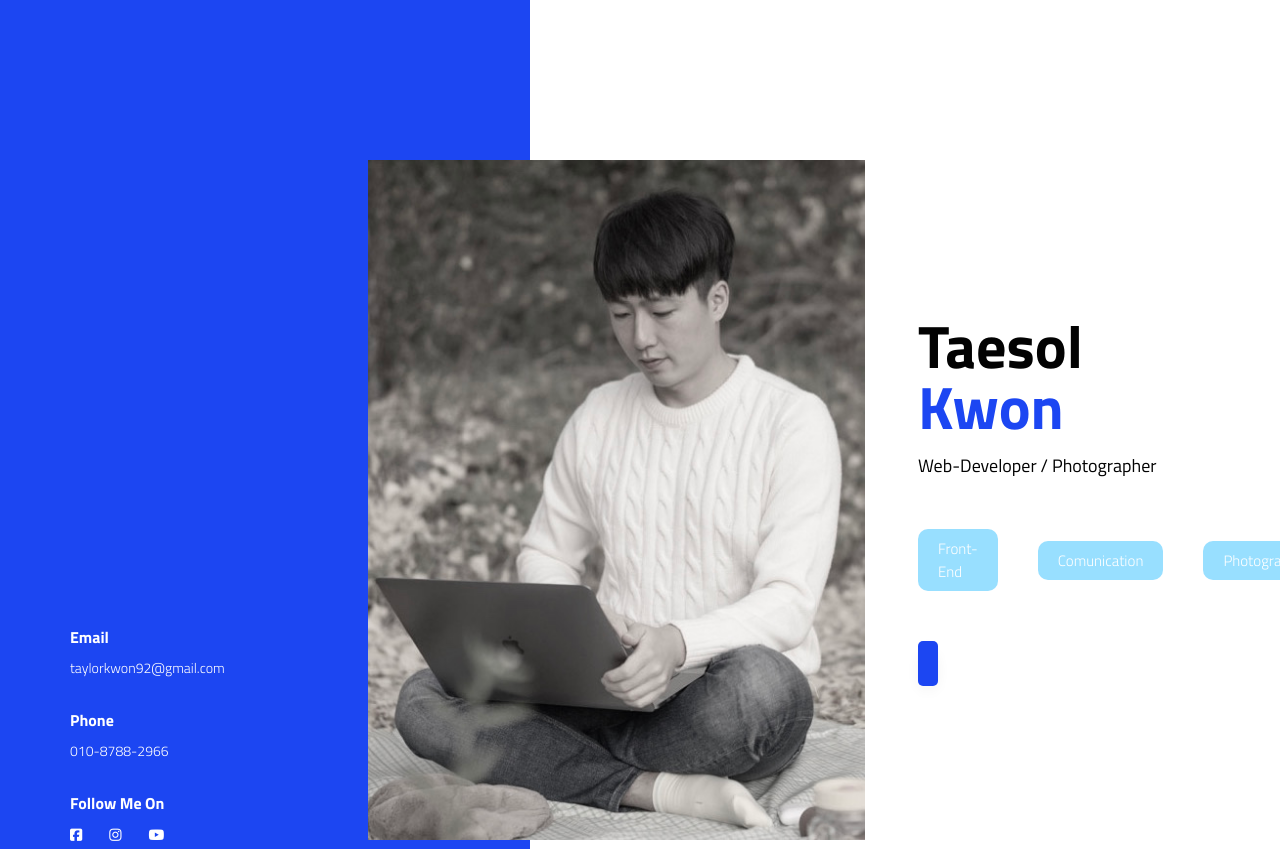
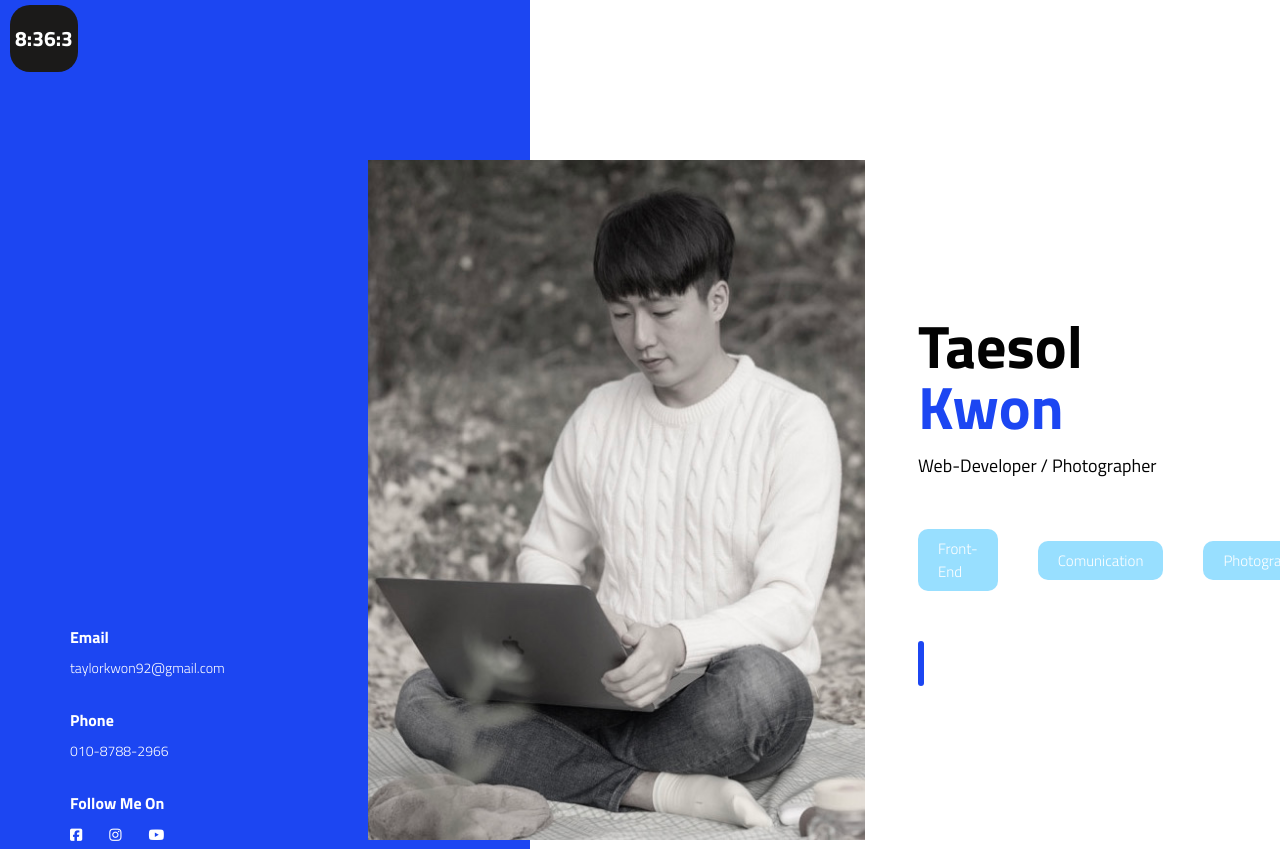
Before and after one commit to Wanderlust-sol/self-introduction, a plain HTML site: page index.html in a window 1280 px wide. Shown: the top 849 px of the page. Drawn offline with Linux system fonts and the light colour scheme.

Commit message:
js-clock
Add clock

```diff
--- a/clock.js
+++ b/clock.js
@@ -0,0 +1,16 @@
+const clockContainer = document.querySelector(".js-clock"),
+  clockTitle = clockContainer.querySelector("h2");
+
+function getTime() {
+  const date = new Date();
+  const minutes = date.getMinutes();
+  const seconds = date.getSeconds();
+  const hours = date.getHours();
+  clockTitle.innerText = `${hours}:${minutes}:${seconds}`;
+}
+
+function init() {
+  getTime();
+}
+
+init();
--- a/css/styles.css
+++ b/css/styles.css
@@ -78,7 +78,7 @@ body {
   box-shadow: 0 8px 16px -8px rgba(0, 0, 0, 0.3),
     0 -6px 16px -6px rgba(0, 0, 0, 0.025);
   margin-right: 630px;
-  padding: 12px 10px;
+  padding: 12px 3px;
   background-color: #1c46f2;
   cursor: pointer;
   border-radius: 5px;
@@ -138,3 +138,15 @@ a:link {
   font-size: 14px;
   color: white;
 }
+
+.js-clock {
+  font-size: 14px;
+  font-weight: 300;
+  color: white;
+  position: absolute;
+  left: 10px;
+  top: 5px;
+  background-color: rgb(27, 26, 25);
+  border-radius: 20px;
+  padding: 0px 5px;
+}
--- a/index.html
+++ b/index.html
@@ -82,5 +82,9 @@
         </div>
       </nav>
     </div>
+    <div class="js-clock">
+      <h2>00:00</h2>
+    </div>
+    <script src="clock.js"></script>
   </body>
 </html>
```
